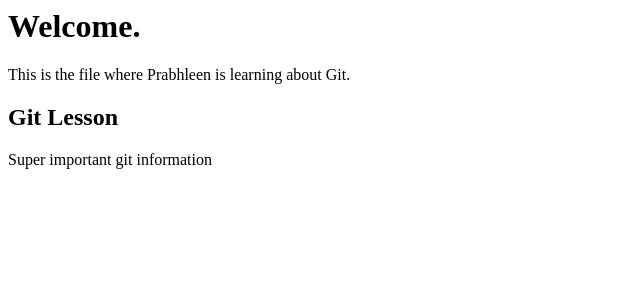
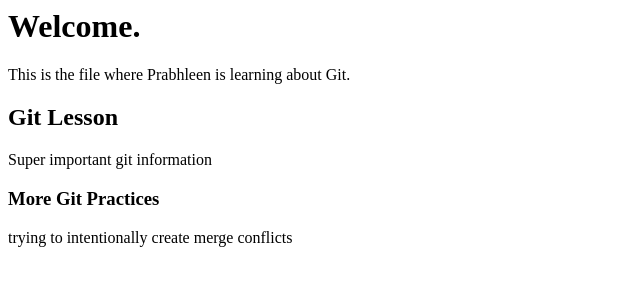
Before and after one commit to pkaurla/gitLesson, a plain HTML site: page index.html in a window 1280 px wide. Shown: the whole page, without its empty margins (0-640 px from the left). Drawn offline with Linux system fonts and the light colour scheme.

Commit message:
trying to create merge conflicts

```diff
--- a/index.html
+++ b/index.html
@@ -12,6 +12,9 @@
 
     <h2>Git Lesson</h2>
     <p>Super important git information</p>
+
+    <h3>More Git Practices</h3>
+    <p>trying to intentionally create merge conflicts</p>
 </body>
 
 </html>
```
